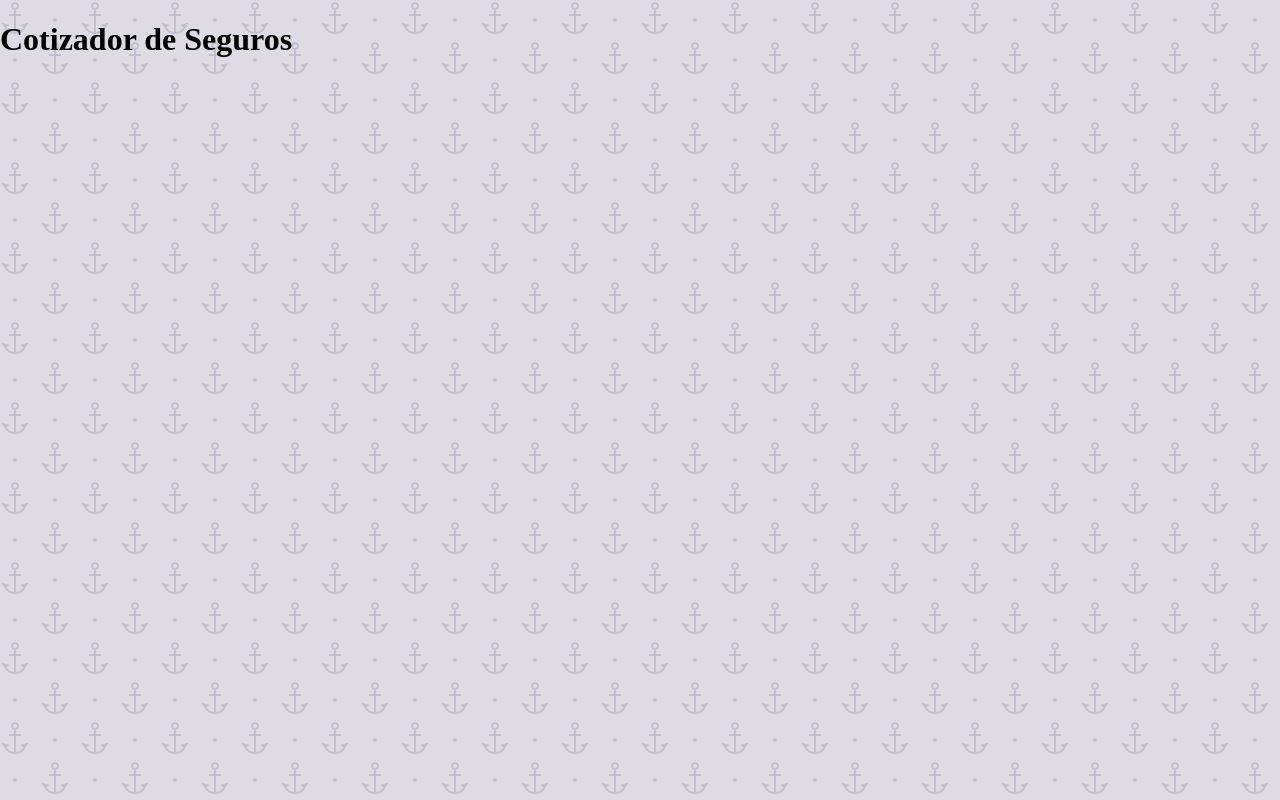
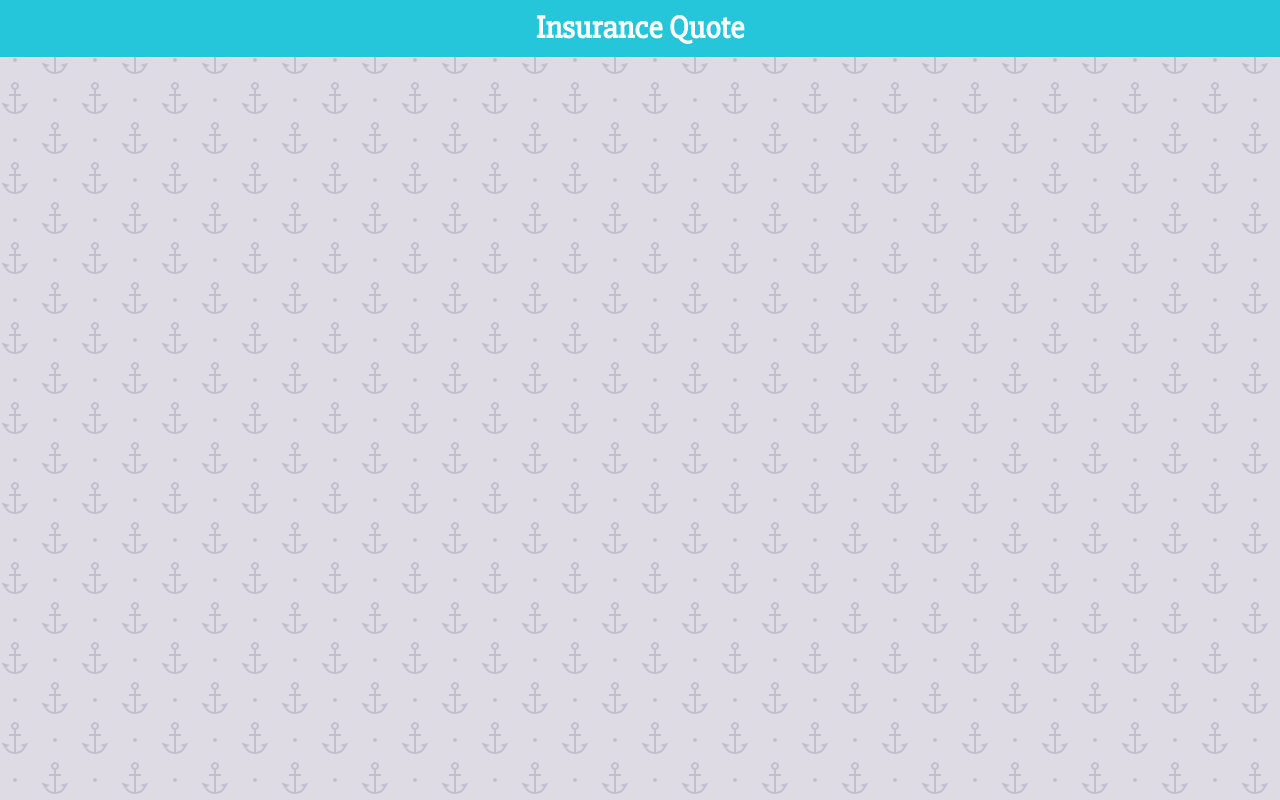
Before and after one commit to danisan9490/insurance-calculator, a React (Create React App) app in the folder insurance-quote/: page / in a window 1280 px wide. Built offline with nearby package versions, Linux system fonts and the light colour scheme.

Commit message:
#4 Install Emotion/Styled  and Add to Header

```diff
--- a/insurance-quote/package.json
+++ b/insurance-quote/package.json
@@ -3,6 +3,8 @@
   "version": "0.1.0",
   "private": true,
   "dependencies": {
+    "@emotion/core": "^10.0.35",
+    "@emotion/styled": "^10.0.27",
     "@testing-library/jest-dom": "^4.2.4",
     "@testing-library/react": "^9.5.0",
     "@testing-library/user-event": "^7.2.1",
--- a/insurance-quote/src/App.js
+++ b/insurance-quote/src/App.js
@@ -4,7 +4,7 @@
 function App() {
   return (
     <Header
-      titulo='Cotizador de Seguros'
+      titulo='Insurance Quote'
     />
   );
 }
--- a/insurance-quote/src/Components/Header.js
+++ b/insurance-quote/src/Components/Header.js
@@ -1,10 +1,25 @@
 import React from 'react';
+import styled from '@emotion/styled';
+
+const ContenedorHeader = styled.header`
+    background-color: #26C6DA;
+    padding: 10px;
+    font-weight: bold;
+    color: #FFFFFF;
+`;
+
+const TextoHeader = styled.h1`
+    font-size: 2rem;
+    margin:0;
+    font-family: 'Slabo 27px', serif;
+    text-align: center;
+`
 
 const Header = ({ titulo }) => {
   return (
-    <header>
-      <h1>{titulo}</h1>
-    </header>
+    <ContenedorHeader>
+      <TextoHeader>{titulo}</TextoHeader>
+    </ContenedorHeader>
   );
 }
 
```
Also changed, not shown: 1 other file (tests, documents, lock files or other folders).
